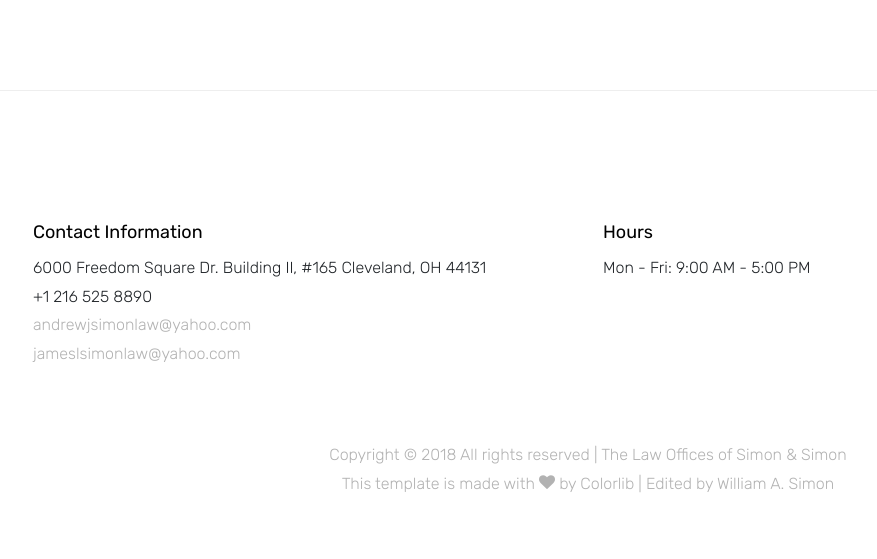
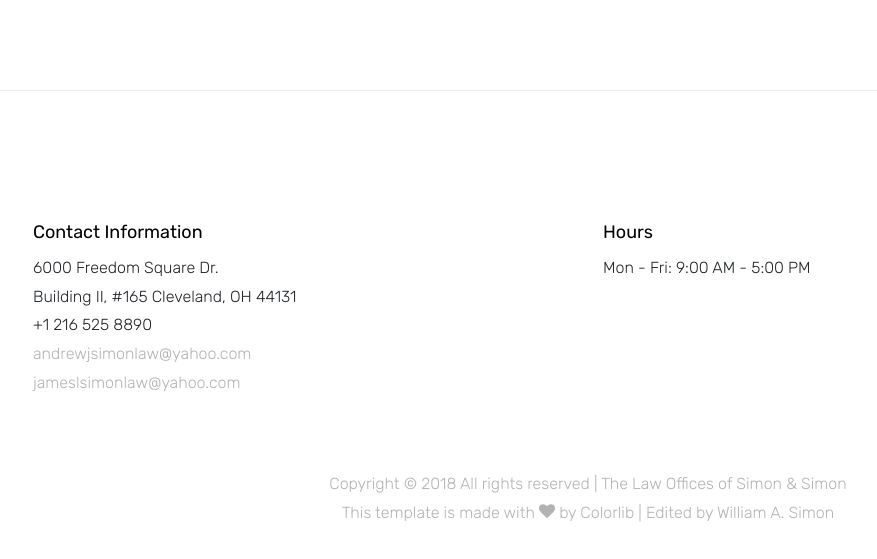
Before and after one commit to simonwa7/Simon-SimonLaw, a website: page index.html in a window 1280 px wide. Shown: the part 4811-5370 px from the top of the page, without its empty margins (52-929 px from the left). Drawn offline with Linux system fonts and the light colour scheme; files whose address does not match are found by name.

Commit message:
updated address

```diff
--- a/index.html
+++ b/index.html
@@ -334,7 +334,8 @@
            <div class="ftco-footer-widget mb-4">
             <h2 class="ftco-heading-2">Contact Information</h2>
             <ul class="list-unstyled">
-              <li>6000 Freedom Square Dr. Building II, #165 Cleveland, OH 44131</li>
+              <li>6000 Freedom Square Dr.</li>
+              <li>Building II, #165 Cleveland, OH 44131</li>
               <li>+1 216 525 8890</li>
               <li><a href="mailto:andrewjsimonlaw@yahoo.com">andrewjsimonlaw@yahoo.com</a></li>
               <li><a href="mailto:jameslsimonlaw@yahoo.com">jameslsimonlaw@yahoo.com</a></li>
```
